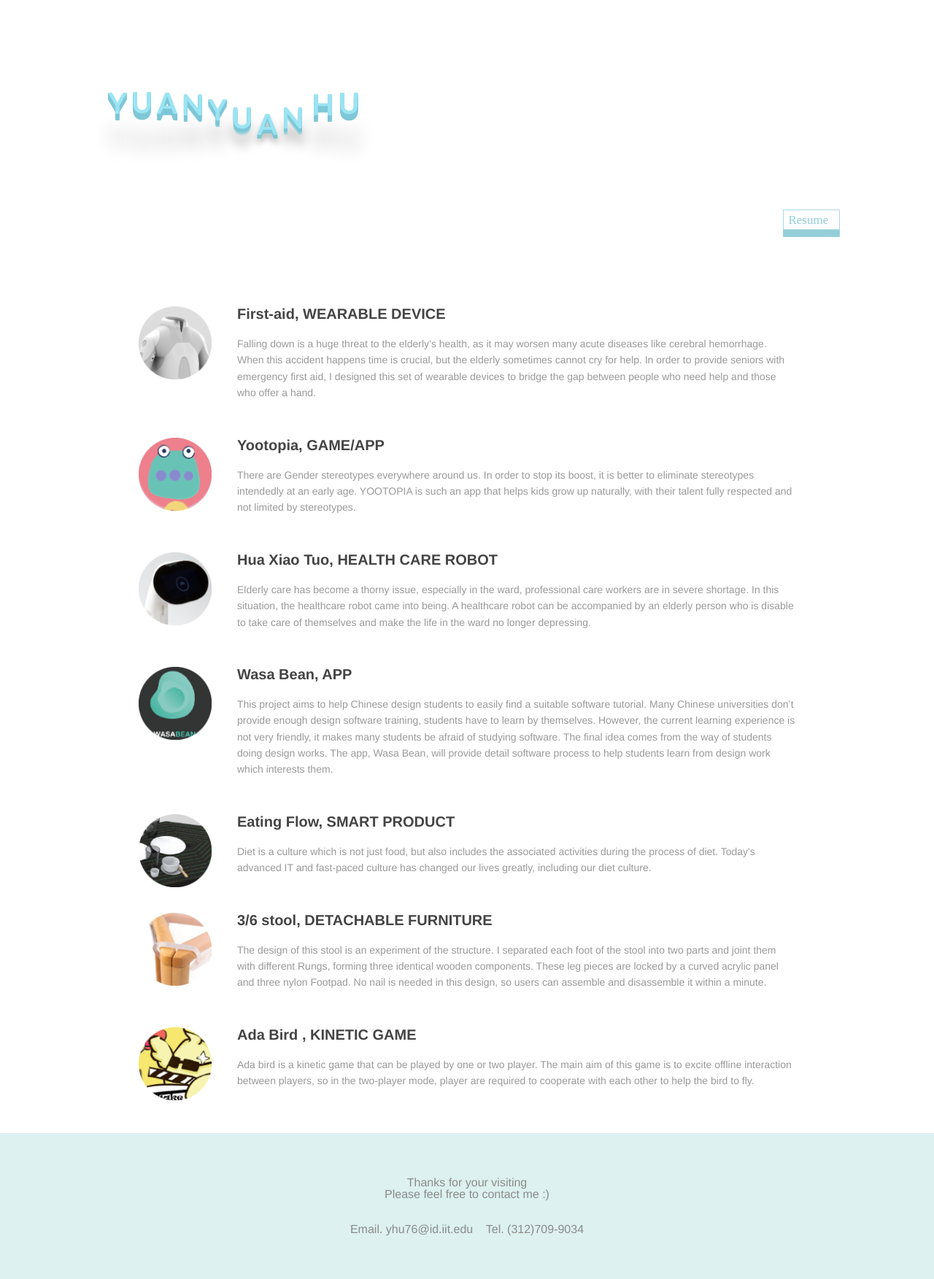
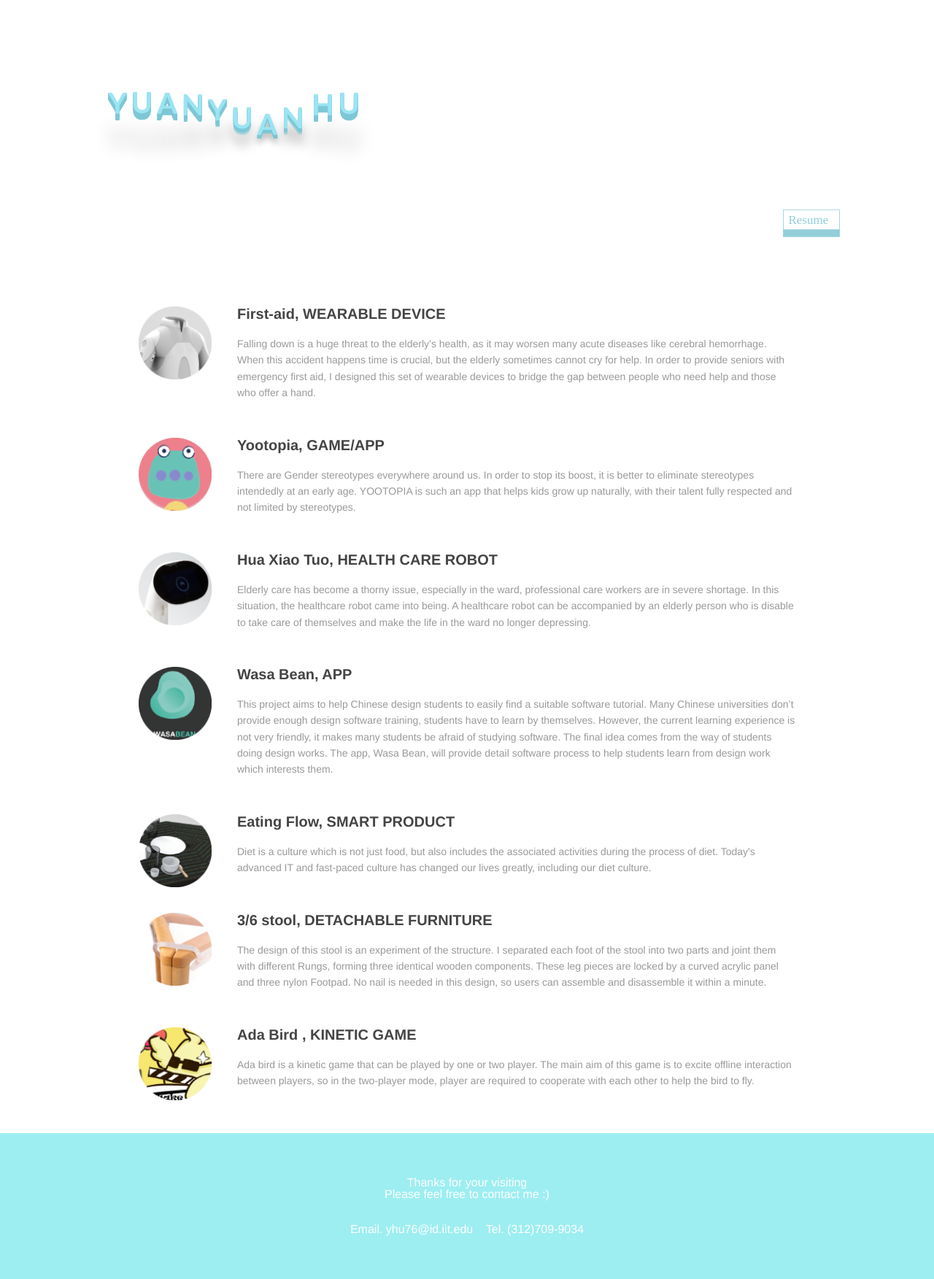
Before and after one commit to yuanyuanhu96/Potfolio-Archive, a Jekyll site: the page built from index.md, in a window 1280 px wide. Shown: the whole page at 73% size. Built offline with Jekyll 4.4.1, drawn with Linux system fonts in a browser that asks for light colours.

Commit message:
Update style.css

```diff
--- a/_includes/style.css
+++ b/_includes/style.css
@@ -488,10 +488,10 @@ h1 span:nth-child(11) {
   height: 200px;
   float: left;
   //background: linear-gradient( #8CC5DF, #A7DAF1); /* 标准的语法 */
-   background-color: #DCF1F0;
+   background-color: #9DEEF1;
   min-width: 100%;
   text-align: center;
-  color: #8B8B8B;
+  color: #FFFFFF;
   padding-top: 60px;
   font-weight: lighter;
   margin-top: 10px;
```
